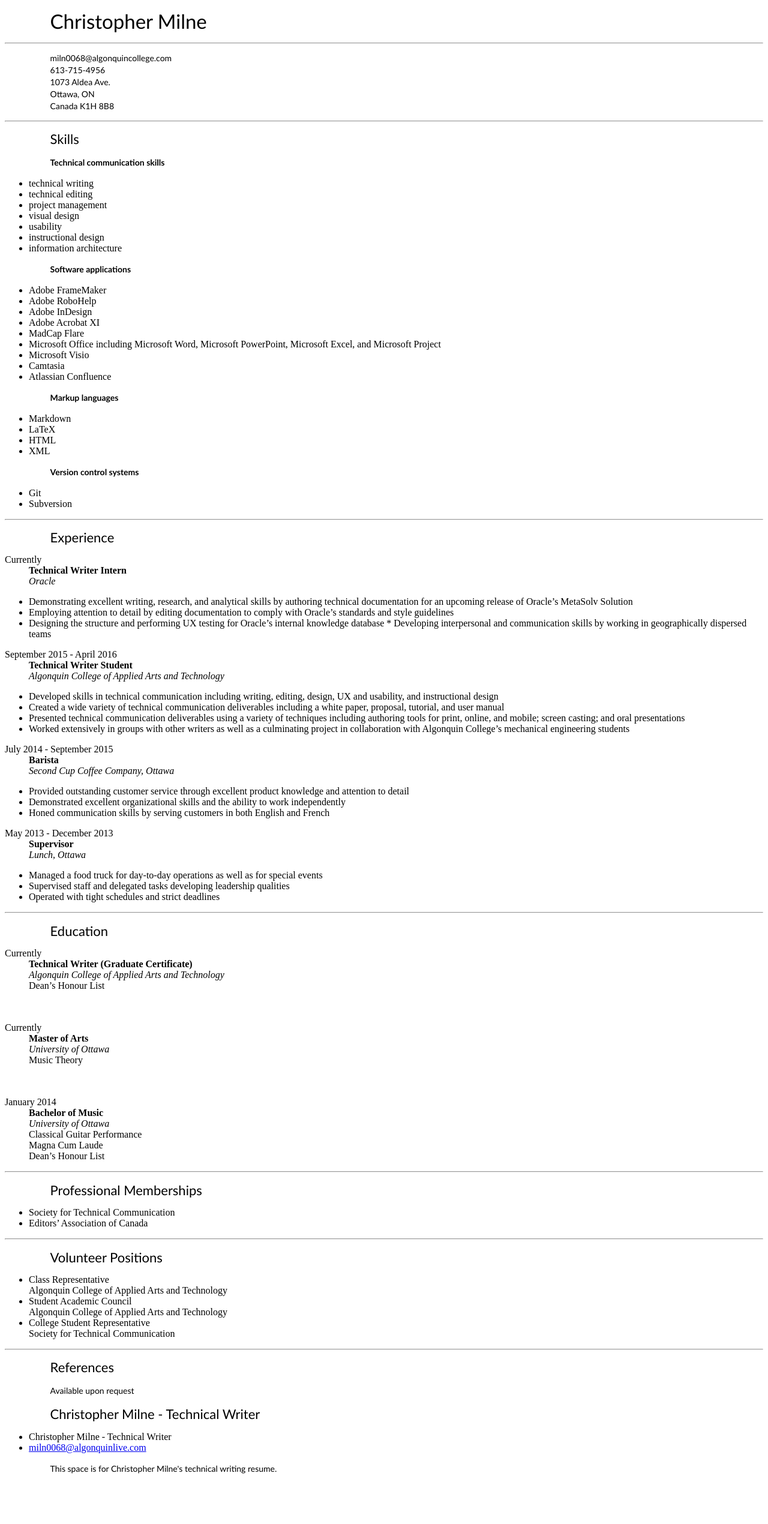
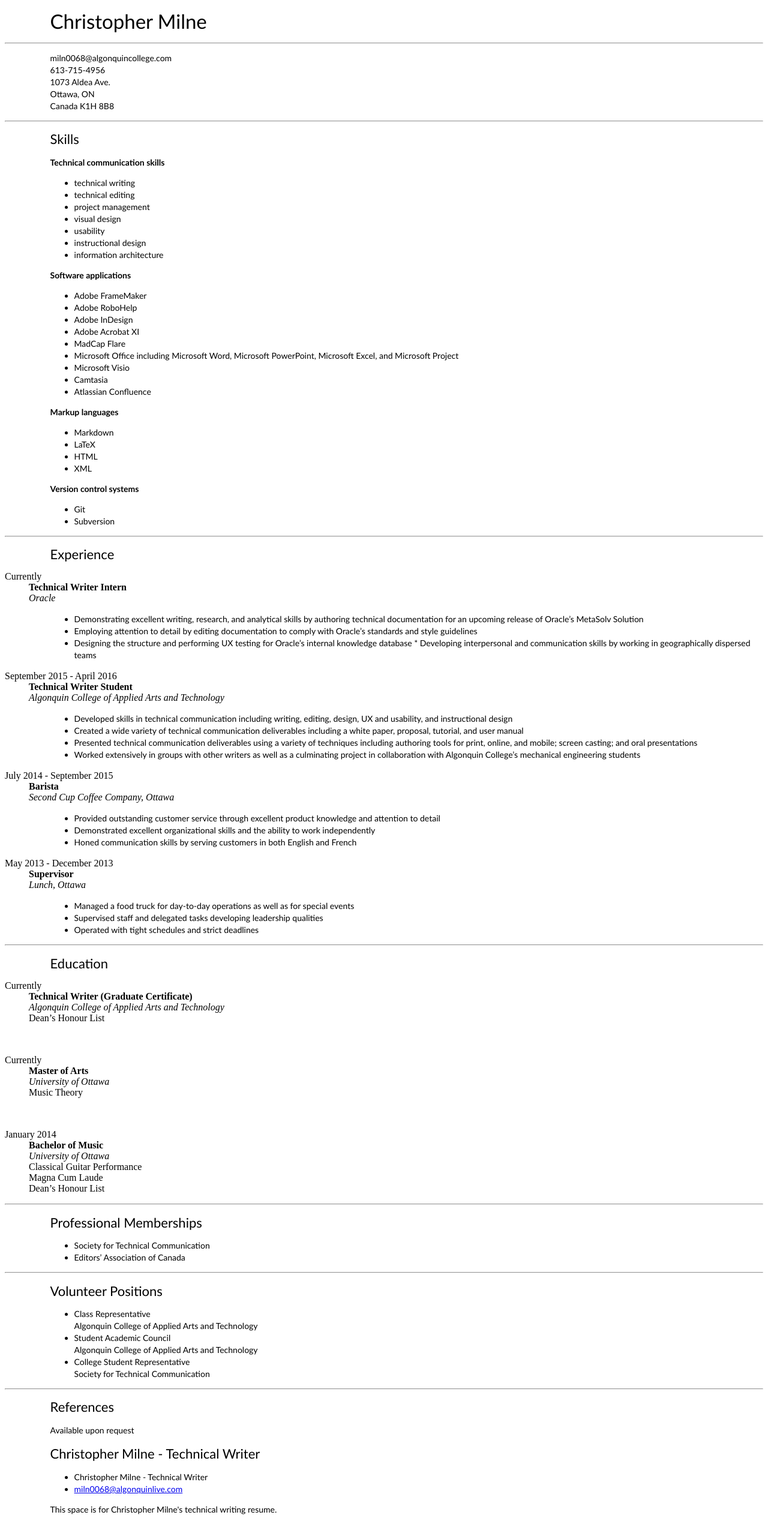
Before and after one commit to chris-milne/chris-milne.github.io, a Jekyll site: the page built from index.html, in a window 1280 px wide. Shown: the whole page at 60% size. Built offline with Jekyll 4.4.1, drawn with Linux system fonts in a browser that asks for light colours; before the commit the page ends 2474 px from its top, so only the background shows below that.

Commit message:
Update main.css

```diff
--- a/css/main.css
+++ b/css/main.css
@@ -15,6 +15,16 @@
 	font-variant: normal;
 	font-weight: 500;
 	line-height: 21.4px;
+	margin-left: 2cm;
+	marging-right: 2cm;
+}
+ul {
+	font-family: Futura,Trebuchet MS,Arial,sans-serif;
+	font-size: 14px;
+	font-style: normal;
+	font-variant: normal;
+	font-weight: 400;
+	line-height: 20px;
 	margin-left: 2cm;
 	marging-right: 2cm;
 }
```
